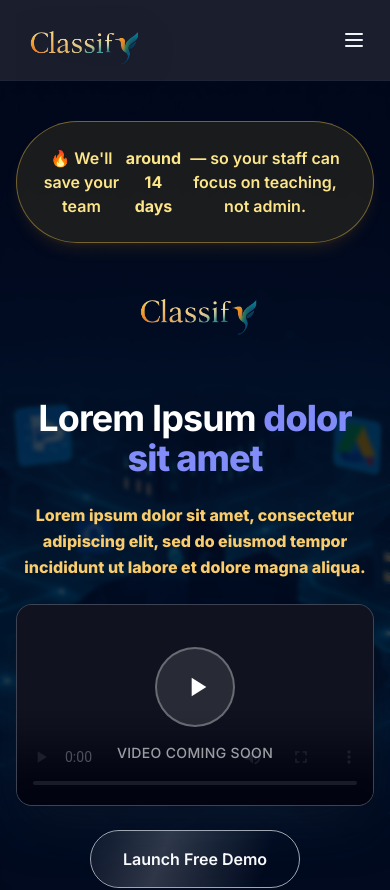
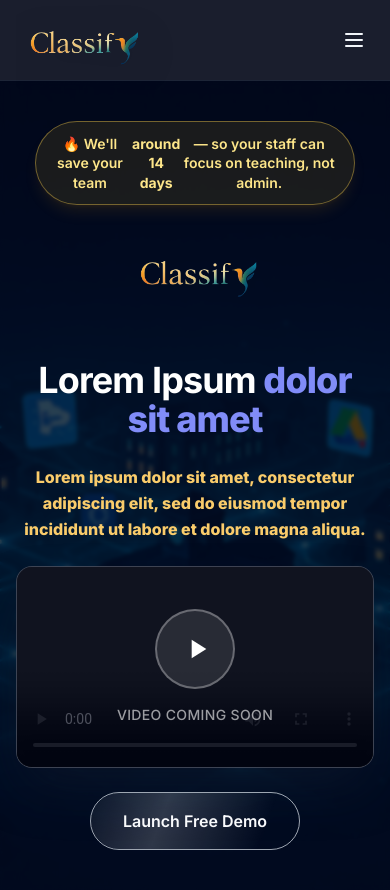
Before and after one commit to abdj206/classify-exam-webapp, a Next.js app: page / in a window 390 px wide. Shown: the top 890 px of the page. Built offline with nearby package versions, Linux system fonts and the light colour scheme; a web font is replaced by a local one.

Commit message:
Classify Timetable landing page update badge mobile optimized

```diff
--- a/components/Hero.tsx
+++ b/components/Hero.tsx
@@ -31,7 +31,7 @@
 
       <div className="relative z-10 max-w-5xl mx-auto px-4 sm:px-6 lg:px-8 flex flex-col items-center text-center gap-6">
         {/* Badge */}
-        <div className="inline-flex items-center rounded-full border border-amber-300/40 bg-amber-400/10 px-6 py-6 text-ms font-semibold text-amber-200 shadow-lg shadow-amber-500/10">
+        <div className="inline-flex items-center text-center rounded-full border border-amber-300/40 bg-amber-400/10 px-4 py-3 md:px-6 md:py-4 text-sm md:text-ms font-semibold text-amber-200 shadow-lg shadow-amber-500/10 max-w-xs sm:max-w-sm md:max-w-none leading-snug">
           🔥 We&apos;ll save your team <span className="font-bold ml-1">around 14 days</span> — so your staff can focus on teaching, not admin.
         </div>
 
```
